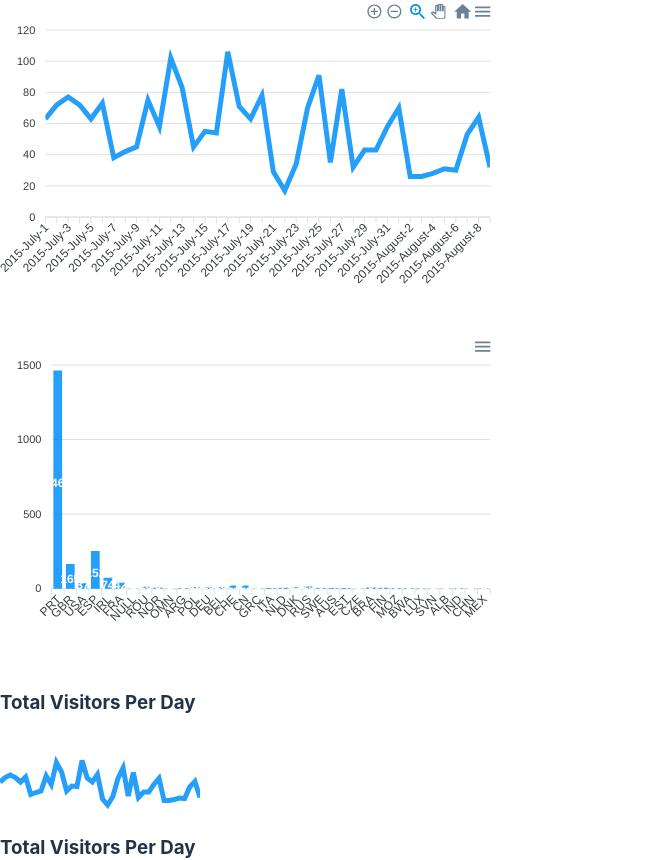
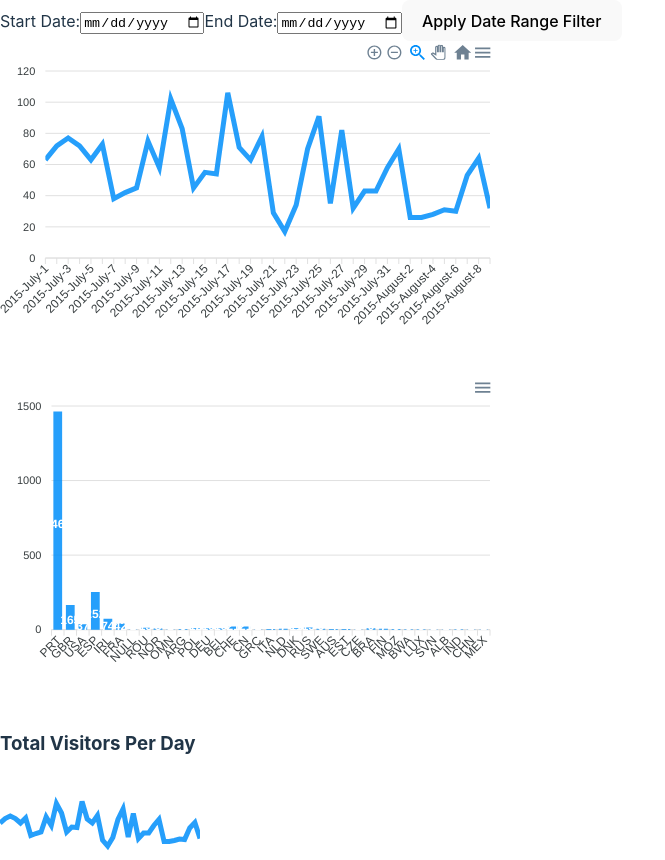
Before and after one commit to anandukch/Hotel-Visitor-Analytics, a React (Vite) app: page / in a window 1280 px wide. Shown: the top 860 px of the page, without its empty margins (0-665 px from the left). Built offline with nearby package versions, Linux system fonts and the light colour scheme.

Commit message:
added a basic date filter

```diff
--- a/package.json
+++ b/package.json
@@ -10,7 +10,12 @@
     "preview": "vite preview"
   },
   "dependencies": {
+    "@emotion/react": "^11.11.1",
+    "@emotion/styled": "^11.11.0",
+    "@mui/material": "^5.14.17",
+    "@mui/x-date-pickers": "^6.18.0",
     "apexcharts": "^3.44.0",
+    "dayjs": "^1.11.10",
     "react": "^18.2.0",
     "react-apexcharts": "^1.4.1",
     "react-dom": "^18.2.0"
--- a/src/App.tsx
+++ b/src/App.tsx
@@ -1,159 +1,56 @@
-import React, { useEffect, useState } from 'react';
-import Chart from 'react-apexcharts';
-import Hoteldata from './data/hotel.json';
-import SparklineChart from './test';
-import Charttest from './test1';
-import TimeSeriesChart from './components/TimeChart';
-import CountryChart from './components/CountryChart';
-
-interface VisitorData {
-  arrival_date_year: number;
-  arrival_date_month: string;
-  arrival_date_day_of_month: number;
-  adults: number;
-  children: number;
-  babies: number;
-  country: string;
-}
+import React, { useState } from "react";
+import Hoteldata from "./data/hotel.json";
+import SparklineChart from "./test";
+import TimeSeriesChart from "./components/TimeChart";
+import CountryChart from "./components/CountryChart";
+import { convertDate } from "./utils/date";
 
 const App: React.FC = () => {
-  const [timeSeriesChartData, setTimeSeriesChartData] = useState<{
-    options: {
-      chart: {
-        id: string;
-      };
-      xaxis: {
-        categories: string[];
-      };
-    };
-    series: {
-      name: string;
-      data: number[];
-    }[];
-  }>({
-    options: {
-      chart: {
-        id: 'apexchart-timeseries-example',
-      },
-      xaxis: {
-        categories: [],
-      },
-    },
-    series: [
-      {
-        name: 'Number of Visitors',
-        data: [],
-      },
-    ],
-  });
+  const [startDate, setStartDate] = useState("");
+  const [endDate, setEndDate] = useState("");
+  const [filteredData, setFilteredData] = useState(Hoteldata);
 
-  const [countryChartData, setCountryChartData] = useState<{
-    options: {
-      chart: {
-        id: string;
-      };
-      xaxis: {
-        categories: string[];
-      };
-    };
-    series: {
-      name: string;
-      data: number[];
-    }[];
-  }>({
-    options: {
-      chart: {
-        id: 'apexchart-country-example',
-      },
-      xaxis: {
-        categories: [],
-      },
-    },
-    series: [
-      {
-        name: 'Number of Visitors',
-        data: [],
-      },
-    ],
-  });
+  const handleDateFilter = () => {
+    const formattedStartDate = convertDate(startDate);
+    const formattedEndDate = convertDate(endDate);
 
-  useEffect(() => {
-    const data: VisitorData[] = Hoteldata;
-
-    // Time Series Chart Data
-    const uniqueDates = Array.from(
-      new Set(
-        data.map(
-          (item) =>
-            `${item.arrival_date_year}-${item.arrival_date_month}-${item.arrival_date_day_of_month}`
-        )
-      )
-    );
-
-    const visitorsPerDay = uniqueDates.map((date) => {
-      const visitorsOnDate = data.filter(
-        (item) =>
-          `${item.arrival_date_year}-${item.arrival_date_month}-${item.arrival_date_day_of_month}` ===
-          date
-      );
-      return visitorsOnDate.reduce(
-        (total, item) => total + item.adults + item.children + item.babies,
-        0
+    // date range filtering logic
+    const filtered = Hoteldata.filter((item) => {
+      const currentDate = `${item.arrival_date_year}-${item.arrival_date_month}-${item.arrival_date_day_of_month}`;
+      return (
+        currentDate >= formattedStartDate && currentDate <= formattedEndDate
       );
     });
 
-    setTimeSeriesChartData({
-      options: {
-        chart: {
-          id: 'apexchart-timeseries-example',
-        },
-        xaxis: {
-          categories: uniqueDates,
-        },
-      },
-      series: [
-        {
-          name: 'Number of Visitors',
-          data: visitorsPerDay,
-        },
-      ],
-    });
-
-    // Country Chart Data
-    const uniqueCountries = Array.from(new Set(data.map((item) => item.country)));
-
-    const visitorsPerCountry = uniqueCountries.map((country) => {
-      const visitorsInCountry = data.filter((item) => item.country === country);
-      return visitorsInCountry.reduce(
-        (total, item) => total + item.adults + item.children + item.babies,
-        0
-      );
-    });
-
-    setCountryChartData({
-      options: {
-        chart: {
-          id: 'apexchart-country-example',
-        },
-        xaxis: {
-          categories: uniqueCountries,
-        },
-      },
-      series: [
-        {
-          name: 'Number of Visitors',
-          data: visitorsPerCountry,
-        },
-      ],
-    });
-  }, []);
+    setFilteredData(filtered);
+  };
 
   return (
     <div>
-      <TimeSeriesChart data={Hoteldata} />
-      <CountryChart data={Hoteldata} />
-      <SparklineChart data={Hoteldata} title="Total Visitors Per Day" />
-      <SparklineChart data={Hoteldata} title="Total Visitors Per Day" />
+      {/* Date range filter */}
+      <label htmlFor="startDate">Start Date:</label>
+      <input
+        type="date"
+        id="startDate"
+        value={startDate}
+        onChange={(e) => setStartDate(e.target.value)}
+      />
+
+      <label htmlFor="endDate">End Date:</label>
+      <input
+        type="date"
+        id="endDate"
+        value={endDate}
+        onChange={(e) => setEndDate(e.target.value)}
+      />
+
+      <button onClick={handleDateFilter}>Apply Date Range Filter</button>
+
+      {/* Render charts with filtered data */}
+      <TimeSeriesChart data={filteredData} />
+      <CountryChart data={filteredData} />
+      <SparklineChart data={filteredData} title="Total Visitors Per Day" />
+      <SparklineChart data={filteredData} title="Total Visitors Per Day" />
     </div>
   );
 };
--- /dev/null
+++ b/src/utils/date.ts
@@ -0,0 +1,7 @@
+export const convertDate = (date: string) => {
+  let formattedDate = new Date(date);
+  return `${formattedDate.getFullYear()}-${formattedDate.toLocaleString(
+    "en-US",
+    { month: "long" }
+  )}-${formattedDate.getDate()}`;
+};
```
Also changed, not shown: 1 other file (tests, documents, lock files or other folders).
